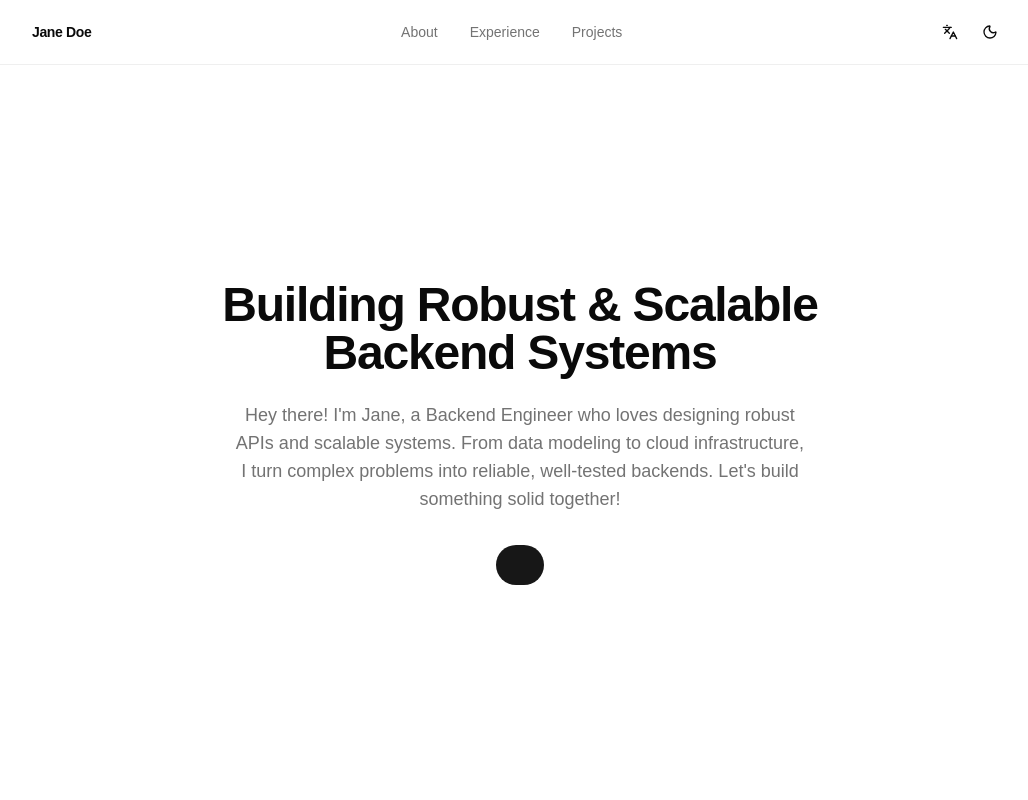
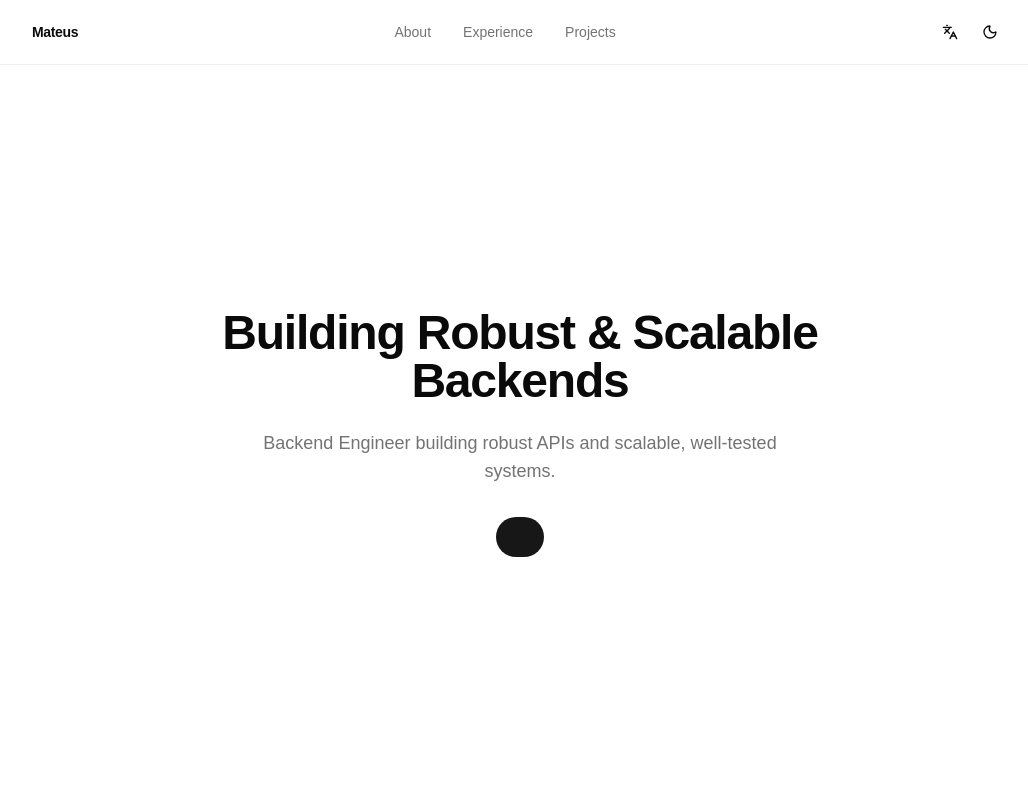
Before and after one commit to mateuscastro5/portfolio, a React (Vite) app: page / in a window 1280 px wide. Shown: the top 800 px of the page, without its empty margins (120-1148 px from the left). Built offline with nearby package versions, Linux system fonts and the light colour scheme.

Commit message:
content: nome real (Mateus), encurta headline/bio do Hero e corrige genero nos textos em pt

```diff
--- a/src/data/experience.ts
+++ b/src/data/experience.ts
@@ -5,7 +5,7 @@ export const experiences: Experience[] = [
     company: "Nimbus Labs",
     role: {
       en: "Backend Engineer",
-      pt: "Engenheira Backend",
+      pt: "Engenheiro Backend",
     },
     startDate: "2023-03-01",
     endDate: null,
@@ -19,7 +19,7 @@ export const experiences: Experience[] = [
     company: "Brightpath Studio",
     role: {
       en: "Backend Developer",
-      pt: "Desenvolvedora Backend",
+      pt: "Desenvolvedor Backend",
     },
     startDate: "2021-06-01",
     endDate: "2023-02-01",
@@ -33,7 +33,7 @@ export const experiences: Experience[] = [
     company: "Freelance",
     role: {
       en: "Software Developer",
-      pt: "Desenvolvedora de Software",
+      pt: "Desenvolvedor de Software",
     },
     startDate: "2019-09-01",
     endDate: "2021-05-01",
--- a/src/data/profile.ts
+++ b/src/data/profile.ts
@@ -1,20 +1,20 @@
 import type { Profile } from "@/types/domain"
 
 export const profile: Profile = {
-  name: "Jane Doe",
+  name: "Mateus",
   role: {
     en: "Backend Engineer",
-    pt: "Engenheira Backend",
+    pt: "Engenheiro Backend",
   },
   headline: {
-    en: "Building Robust & Scalable Backend Systems",
-    pt: "Construindo Sistemas Backend Robustos e Escaláveis",
+    en: "Building Robust & Scalable Backends",
+    pt: "Construindo Backends Robustos e Escaláveis",
   },
   bio: {
-    en: "Hey there! I'm Jane, a Backend Engineer who loves designing robust APIs and scalable systems. From data modeling to cloud infrastructure, I turn complex problems into reliable, well-tested backends. Let's build something solid together!",
-    pt: "Olá! Eu sou a Jane, uma Engenheira Backend apaixonada por projetar APIs robustas e sistemas escaláveis. Da modelagem de dados à infraestrutura em nuvem, transformo problemas complexos em backends confiáveis e bem testados. Vamos construir algo sólido juntos!",
+    en: "Backend Engineer building robust APIs and scalable, well-tested systems.",
+    pt: "Engenheiro Backend construindo APIs robustas e sistemas escaláveis e bem testados.",
   },
-  avatarUrl: "https://api.dicebear.com/9.x/notionists/svg?seed=portfolio-jane",
+  avatarUrl: "https://api.dicebear.com/9.x/notionists/svg?seed=portfolio-mateus",
   resumeUrl: undefined,
   socialLinks: [
     { platform: "github", url: "https://github.com/yourusername" },
```
